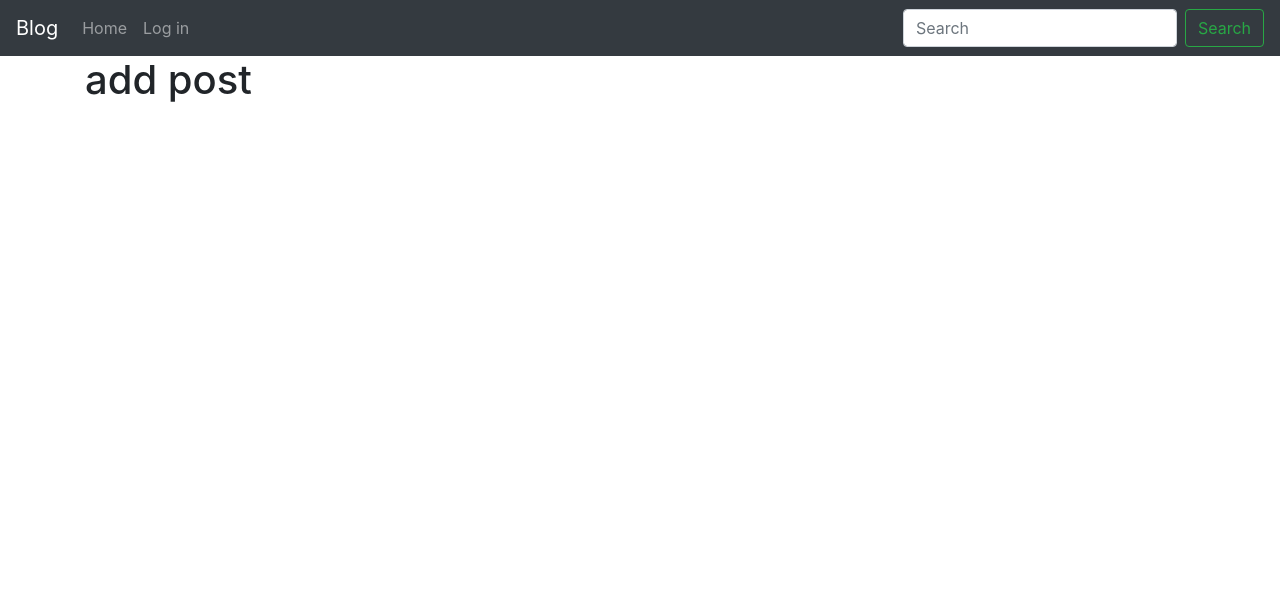
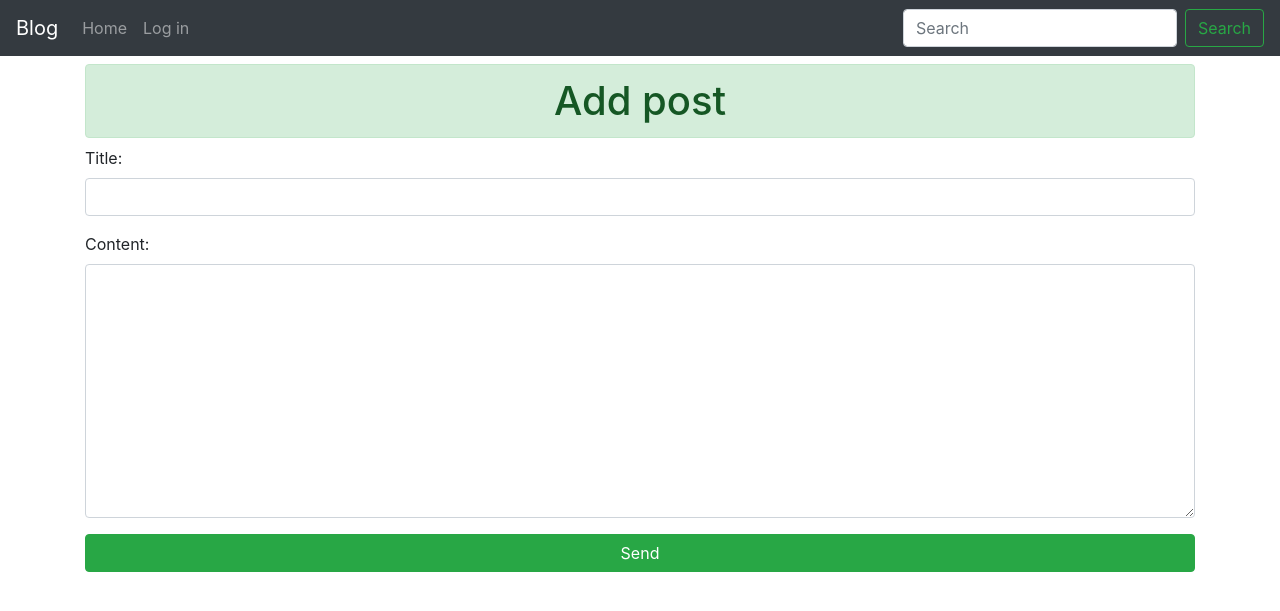
Before and after one commit to abdur-rehman-ali/Django-Projects, a Django app: page /addPost/ in a window 1280 px wide. Shown: the top 611 px of the page. Run offline with Django 3.2, Linux system fonts and the light colour scheme; some libraries are stand-ins or nearby versions.

Commit message:
form made for posts

```diff
--- a/2_Mini blog/mySite/blog/forms.py
+++ b/2_Mini blog/mySite/blog/forms.py
@@ -2,6 +2,7 @@ from django.contrib.auth.forms import UserCreationForm,AuthenticationForm,UserCh
 from django.utils.translation import ugettext, ugettext_lazy as _
 from django.contrib.auth.models import User
 from django import forms
+from .models import Post
 
 class signInForm(UserCreationForm):
     password1=forms.CharField(widget=forms.PasswordInput(attrs={
@@ -49,3 +50,16 @@ class userDataUpdateForm(UserChangeForm):
             'email':forms.TextInput(attrs={
             'class':'form-control'}),
         }
+
+class PostForm(forms.ModelForm):
+    class Meta:
+        model=Post
+        fields = ('title','content')
+        widgets={
+            'title':forms.TextInput(attrs={
+                'class':'form-control'
+            }),
+            'content':forms.Textarea(attrs={
+                'class':'form-control'
+            }),
+        }
--- a/2_Mini blog/mySite/blog/templates/blog/addPost.html
+++ b/2_Mini blog/mySite/blog/templates/blog/addPost.html
@@ -1,10 +1,16 @@
-{% extends 'blog/layout.html' %}
+{% extends 'blog/layout.html' %} {% block title %} add {% endblock title %}
+{% block content %}
+<h1 class="alert alert-success my-2 text-center">Add post</h1>
 
-{% block title %}
-add post
-{% endblock title %}
-
-{% block content %}
-<h1>add post</h1>
-
+<form action="{% url 'addPost' %}" method="POST" novalidate>
+  {% csrf_token %} {% for er in form.non_field_errors %}
+  <small class="alert-danger">{{er|striptags}}</small>
+  {% endfor %} {% for field in form %}
+  <div class="form-group">
+    {{field.label_tag}} {{field}}
+    <small class="alert-danger">{{field.errors|striptags}}</small>
+  </div>
+  {% endfor %}
+  <input type="submit" class="btn btn-success btn-block" value="Send" />
+</form>
 {% endblock content %}
--- a/2_Mini blog/mySite/blog/views.py
+++ b/2_Mini blog/mySite/blog/views.py
@@ -1,6 +1,6 @@
 from django.shortcuts import render,HttpResponseRedirect
 from django.contrib.auth import login,authenticate,logout
-from .forms import signInForm,logInForm,userDataUpdateForm
+from .forms import signInForm,logInForm,userDataUpdateForm,PostForm
 
 # Create your views here.
 def home(request):
@@ -14,7 +14,10 @@ def dashboard(request):
     return render(request,'blog/dashboard.html')
 
 def addPost(request):
-    return render(request,'blog/addPost.html')
+    fm=PostForm()
+    return render(request,'blog/addPost.html',{
+        'form':fm,
+    })
 
 
 def profile(request):
```
